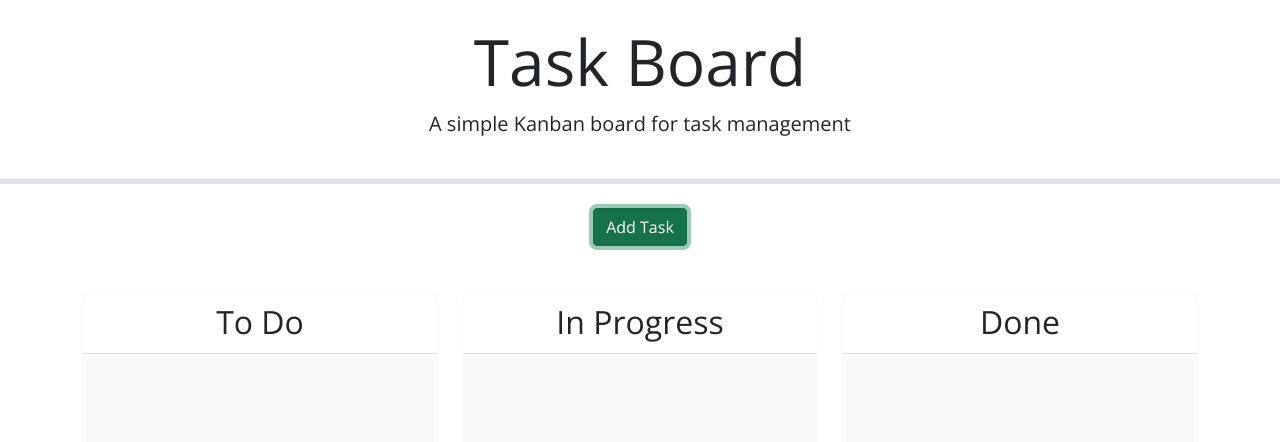
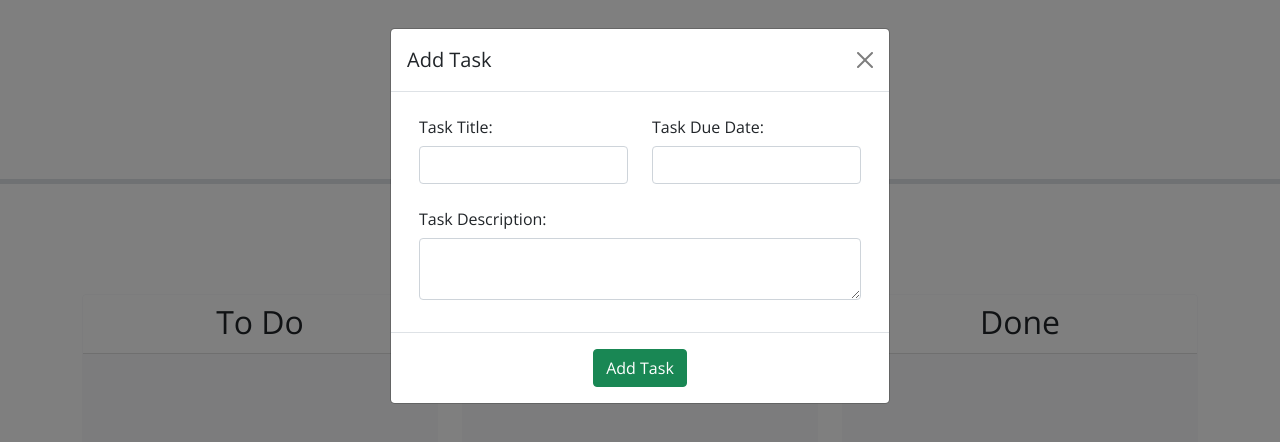
Before and after one commit to Alex-Design-For-Reap/Challenge-05-Third-Party-APIs-Task-Board, a plain HTML site: page index.html in a window 1280 px wide. Both pictures are taken after a click on the button "Add Task". Drawn offline with nearby package versions, Linux system fonts and the light colour scheme.

```diff
--- a/assets/js/script.js
+++ b/assets/js/script.js
@@ -1,3 +1,11 @@
+//Function to enable auto focus: https://getbootstrap.com/docs/5.3/components/modal/
+const myModal = document.getElementById('myModal')
+const myInput = document.getElementById('myInput')
+
+myModal.addEventListener('shown.bs.modal', () => {
+  myInput.focus()
+})
+
 // Retrieve tasks and nextId from localStorage
 let taskList = JSON.parse(localStorage.getItem("tasks"));
 let nextId = JSON.parse(localStorage.getItem("nextId"));
--- a/index.html
+++ b/index.html
@@ -1,18 +1,30 @@
 <!DOCTYPE html>
 <html lang="en">
-
   <head>
     <meta charset="UTF-8" />
     <meta name="viewport" content="width=device-width, initial-scale=1.0" />
     <meta http-equiv="X-UA-Compatible" content="ie=edge" />
-  <link rel="stylesheet" href="https://cdn.jsdelivr.net/npm/bootstrap@5.1.3/dist/css/bootstrap.min.css" />
-  <link rel="stylesheet" href="https://use.fontawesome.com/releases/v5.8.1/css/all.css"
-    integrity="sha384-50oBUHEmvpQ+1lW4y57PTFmhCaXp0ML5d60M1M7uH2+nqUivzIebhndOJK28anvf" crossorigin="anonymous" />
-  <link href="https://fonts.googleapis.com/css?family=Open+Sans&display=swap" rel="stylesheet" />
-  <link rel="stylesheet" href="https://code.jquery.com/ui/1.12.1/themes/base/jquery-ui.css" />
+    <link
+      rel="stylesheet"
+      href="https://cdn.jsdelivr.net/npm/bootstrap@5.1.3/dist/css/bootstrap.min.css"
+    />
+    <link
+      rel="stylesheet"
+      href="https://use.fontawesome.com/releases/v5.8.1/css/all.css"
+      integrity="sha384-50oBUHEmvpQ+1lW4y57PTFmhCaXp0ML5d60M1M7uH2+nqUivzIebhndOJK28anvf"
+      crossorigin="anonymous"
+    />
+    <link
+      href="https://fonts.googleapis.com/css?family=Open+Sans&display=swap"
+      rel="stylesheet"
+    />
+    <link
+      rel="stylesheet"
+      href="https://code.jquery.com/ui/1.12.1/themes/base/jquery-ui.css"
+    />
 
     <link rel="stylesheet" href="./assets/css/style.css" />
-  <title>Task Board</title>
+    <title>My First Task Board Page</title>
   </head>
 
   <body>
@@ -22,9 +34,81 @@
     </header>
     <div class="container">
       <div class="text-center mb-5">
-      <button class="btn btn-success" data-bs-toggle="modal" data-bs-target="#formModal">Add Task</button>
+        <button
+          type="button"
+          class="btn btn-success"
+          data-bs-toggle="modal"
+          data-bs-target="#card-task-modal"
+        >
+          Add Task
+        </button>
       </div>
       <!-- Todo: Create a modal with a form to add tasks -->
+      <div
+        class="modal fade"
+        id="card-task-modal"
+        tabindex="-1"
+        aria-labelledby="exampleModalLabel"
+        aria-hidden="true"
+      >
+        <div class="modal-dialog">
+          <div class="modal-content">
+            <div class="modal-header">
+              <h1 class="modal-title fs-5" id="exampleModalLabel">Add Task</h1>
+              <button
+                type="button"
+                class="btn-close"
+                data-bs-dismiss="modal"
+                aria-label="Close"
+              ></button>
+            </div>
+            <div class="modal-body">
+              <div class="container-fluid">
+                <form class="row">
+                  <div class="mb-3 col-md-6">
+                    <label for="recipient-name" class="col-form-label"
+                      >Task Title:</label
+                    >
+                    <input
+                      type="text"
+                      class="form-control"
+                      id="recipient-name"
+                    />
+                  </div>
+                  <div class="mb-3 col-md-6 ms-auto">
+                    <label for="recipient-name" class="col-form-label"
+                      >Task Due Date:</label
+                    >
+                    <input
+                      type="text"
+                      class="form-control"
+                      id="recipient-name"
+                    />
+                  </div>
+
+                  <div class="mb-3">
+                    <label for="modal-title" class="col-form-label"
+                      >Task Description:</label
+                    >
+                    <textarea class="form-control" id="message-text"></textarea>
+                  </div>
+                </form>
+              </div>
+            </div>
+            <div class="modal-footer justify-content-center">
+              <!-- <button
+                type="button"
+                class="btn btn-secondary"
+                data-bs-dismiss="modal"
+              >
+                Close
+              </button> -->
+              <button type="button" class="btn btn-success">Add Task</button>
+            </div>
+          </div>
+        </div>
+      </div>
+
       <div class="row swim-lanes text-center justify-content-between">
         <div class="col-12 col-lg-4 d-flex">
           <div id="to-do" class="card border-light mb-3 lane flex-grow-1">
@@ -59,15 +143,19 @@
       </div>
     </div>
 
-  <script src="https://cdn.jsdelivr.net/npm/bootstrap@5.1.3/dist/js/bootstrap.bundle.min.js"
+    <script
+      src="https://cdn.jsdelivr.net/npm/bootstrap@5.1.3/dist/js/bootstrap.bundle.min.js"
       integrity="sha384-ka7Sk0Gln4gmtz2MlQnikT1wXgYsOg+OMhuP+IlRH9sENBO0LRn5q+8nbTov4+1p"
-    crossorigin="anonymous"></script>
+      crossorigin="anonymous"
+    ></script>
     <script src="https://code.jquery.com/jquery-3.4.1.min.js"></script>
     <script src="https://code.jquery.com/ui/1.13.1/jquery-ui.min.js"></script>
-  <script src="https://cdn.jsdelivr.net/npm/dayjs@1.11.3/dayjs.min.js"
-    integrity="sha256-iu/zLUB+QgISXBLCW/mcDi/rnf4m4uEDO0wauy76x7U=" crossorigin="anonymous"></script>
+    <script
+      src="https://cdn.jsdelivr.net/npm/dayjs@1.11.3/dayjs.min.js"
+      integrity="sha256-iu/zLUB+QgISXBLCW/mcDi/rnf4m4uEDO0wauy76x7U="
+      crossorigin="anonymous"
+    ></script>
 
     <script src="./assets/js/script.js"></script>
   </body>
-
 </html>
```
Also changed, not shown: 1 other file. Lines whose indentation alone changed are shown as unchanged.
